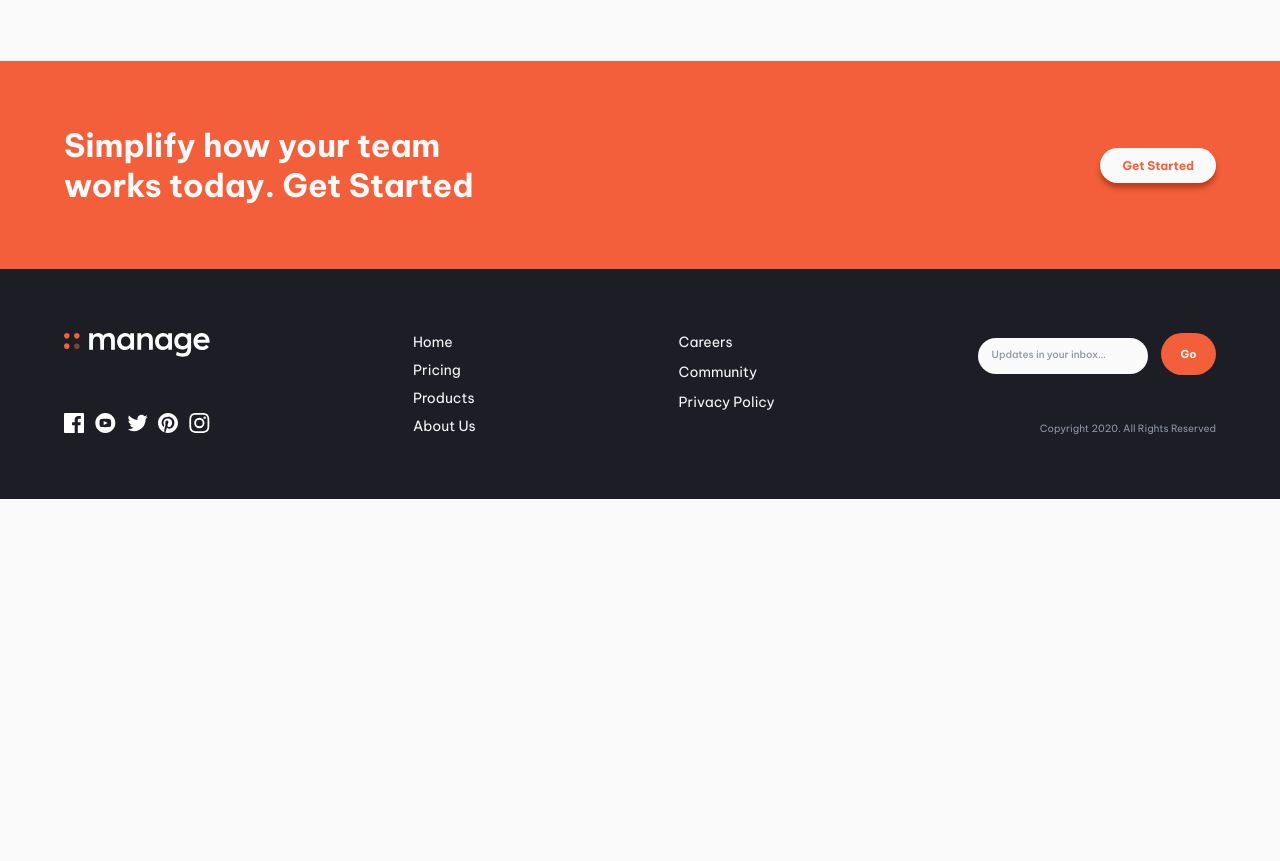
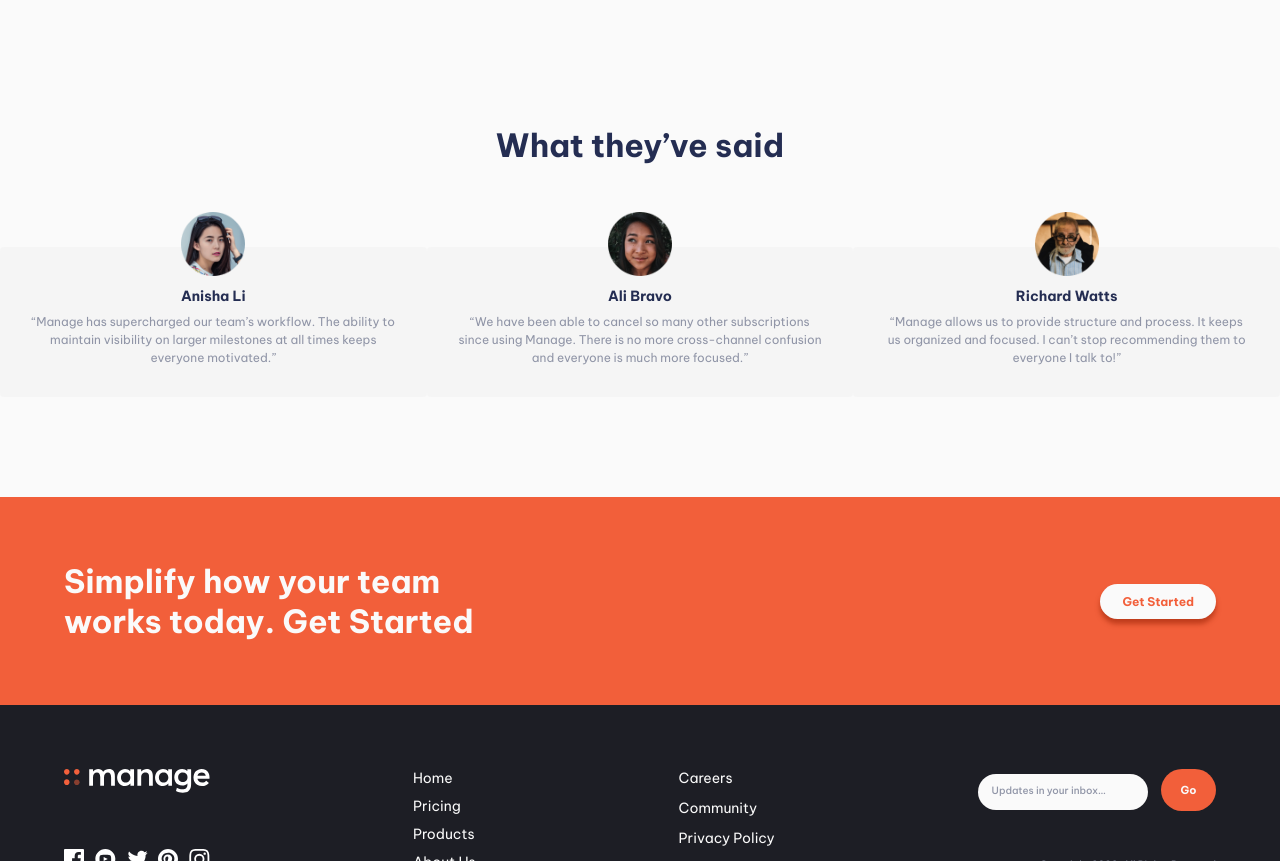
Before and after one commit to eliseuSousa/manage-landing-page, a plain HTML site: page index.html in a window 1280 px wide. Shown: the part 1162-2023 px from the top of the page. Before the commit the page ends 1661 px from the top, so only its background shows below. Drawn offline with Linux system fonts and the light colour scheme.

Commit message:
Add grade de depoimentos

```diff
--- a/assets/css/global.css
+++ b/assets/css/global.css
@@ -20,6 +20,7 @@
   --very-dark-blue: hsl(233, 12%, 13%);
   --very-pale-red: hsl(13, 100%, 96%);
   --vary-light-gray: hsl(0, 0%, 98%);
+  --bg-depoimento: #b8b9bd14;
 }
 
 body {
--- a/assets/css/style.css
+++ b/assets/css/style.css
@@ -146,6 +146,67 @@ main {
           font-weight: 400;
           width: 72%;
           margin-left: 8.3rem;
+        }
+
+  section.depoimentos {
+    align-items: center;
+    display: flex;
+    background: var(--vary-light-gray);
+    flex-direction: column;
+    padding: 6.4rem 0;
+  }
+
+    h2.titulo-depoimentos {
+      font-size: 3.2rem;
+      font-weight: 700;
+      color: var(--dark-blue);
+      margin-bottom: 4.6rem;
+    }
+
+    div.grade-depoimentos {
+      align-items: center;
+      display: flex;
+      justify-content: space-between;
+      padding: 3.6rem 0;
+      width: 100%;
+    }
+
+      div.depoimento {
+        align-items: center;
+        background-color: var(--bg-depoimento);
+        border-radius: .4rem;
+        display: flex;
+        flex-direction: column;
+        width: 33.33%;
+        padding: 3rem;
+        padding-top: 4rem;
+        position: relative;
+        margin: 0;
+      }
+
+        div.imagem-perfil {
+          position: absolute;
+          width: 6.4rem;
+          top: -3.5rem;
+        }
+
+          img.avatar {
+            width: 100%;
+          }
+
+        h3.nome {
+          font-size: 1.4rem;
+          color: var(--dark-blue);
+          font-weight: 700;
+          margin-bottom: .8rem;
+        }
+
+        p.resumo-depoimento {
+          text-align: center;
+          font-size: 1.2rem;
+          color: var(--dark-grayish-blue);
+          font-weight: 400;
+          line-height: 1.8rem;
         }
 
   section.encerramento {
--- a/index.html
+++ b/index.html
@@ -94,12 +94,52 @@
       </nav>
     </section>
 
+    <section class="depoimentos">
+      <h2 class="titulo-depoimentos">What they’ve said</h2>
+
+      <div class="grade-depoimentos">
+
+        <div class="depoimento">
+          <div class="imagem-perfil">
+            <img class="avatar"src="./assets/images/avatar-anisha.png" alt="Imagem de perfil Anisha">
+          </div>
+
+          <h3 class="nome">Anisha Li</h3>
+          <p class="resumo-depoimento">
+            “Manage has supercharged our team’s workflow. The ability to maintain visibility on larger milestones at all times keeps everyone motivated.”
+          </p>
+        </div>
+
+        <div class="depoimento">
+          <div class="imagem-perfil">
+            <img class="avatar" src="./assets/images/avatar-ali.png" alt="Imagem de perfil ali">
+          </div>
+
+          <h3 class="nome">Ali Bravo</h3>
+          <p class="resumo-depoimento">
+            “We have been able to cancel so many other subscriptions since using Manage. There is no more cross-channel confusion and everyone is much more focused.”
+          </p>
+        </div>
+
+        <div class="depoimento">
+          <div class="imagem-perfil">
+            <img class="avatar" src="./assets/images/avatar-richard.png" alt="Imagem de perfil Richard">
+          </div>
+
+          <h3 class="nome">Richard Watts</h3>
+          <p class="resumo-depoimento">
+            “Manage allows us to provide structure and process. It keeps us organized and focused. I can’t stop recommending them to everyone I talk to!”
+          </p>
+        </div>
+
+      </div>
+    </section>
+
     <section class="encerramento">
       <h2 class="convite">  Simplify how your team works today.
         Get Started</h2>
       <button class="iniciar encerramento">Get Started</button>
     </section>
-
 
     <div class="blur"></div>
   </main>
```
